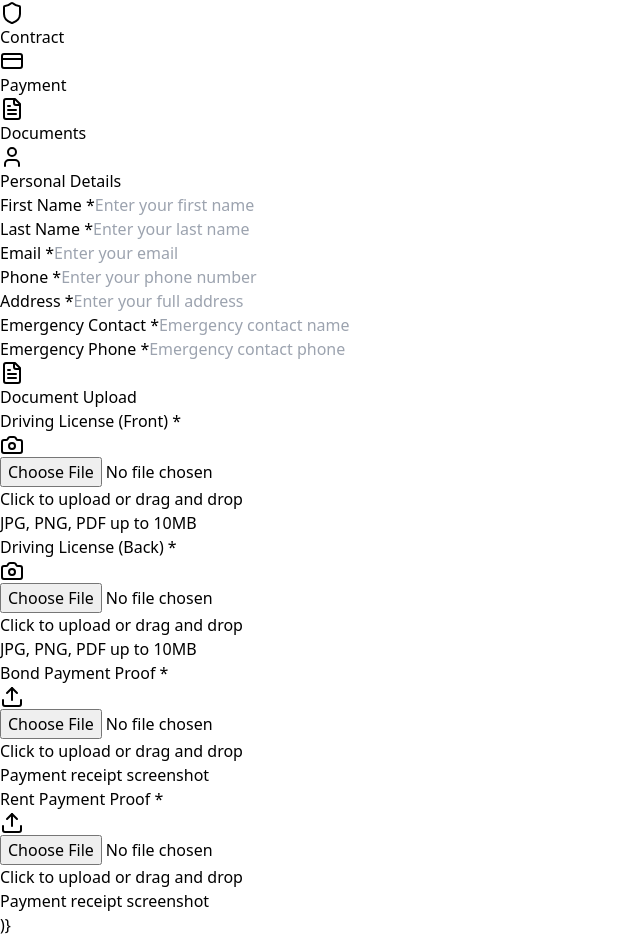
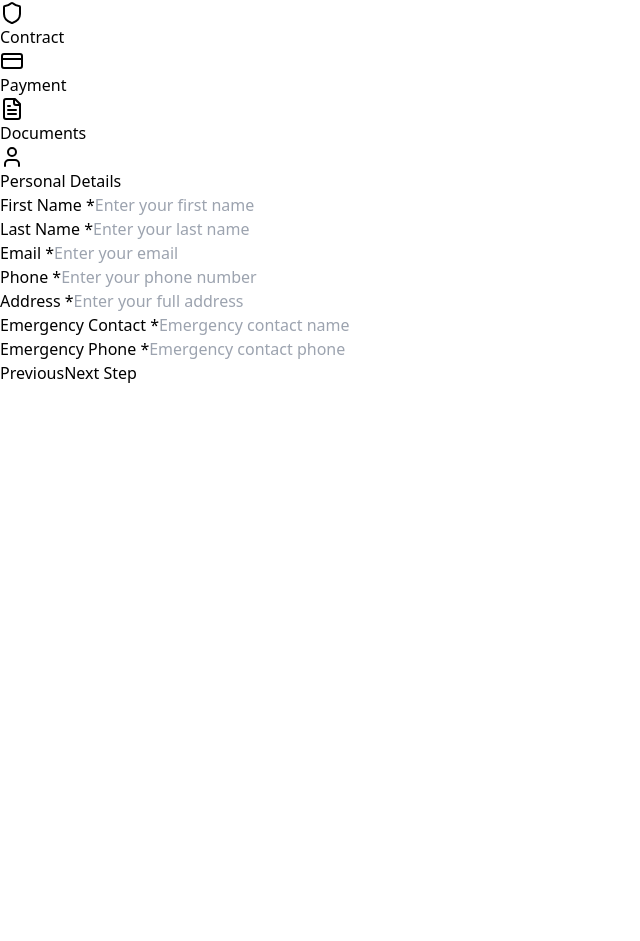
Before and after one commit to Joshua-bayagalla/auth-app, a React (Vite) app: page /qr-rental-application in a window 1280 px wide. Shown: the part 149-1090 px from the top of the page, without its empty margins (0-640 px from the left). After the commit the page ends 800 px from the top, so only its background shows below. Built offline with nearby package versions, Linux system fonts and the light colour scheme.

Commit message:
fix: clean up duplicate sections and enhance payment step with highlighted bank details

```diff
--- a/src/components/QRRentalApplication.jsx
+++ b/src/components/QRRentalApplication.jsx
@@ -19,7 +19,7 @@ import { API_BASE_URL } from '../config';
 const QRRentalApplication = () => {
   const navigate = useNavigate();
   const location = useLocation();
-  const vehicle = location.state?.vehicle;
+  const vehicle = location.state?.vehicle; // Potentially pre-selected vehicle
 
   const [currentStep, setCurrentStep] = useState(1);
   const [formData, setFormData] = useState({
@@ -387,107 +387,6 @@ const QRRentalApplication = () => {
               </div>
             </div>
           )}
-            <div className="bg-white/90 backdrop-blur-md rounded-3xl shadow-xl border border-white/30 p-8">
-              <div className="flex items-center mb-6">
-                <FileText className="w-8 h-8 text-purple-600 mr-3" />
-                <h2 className="text-2xl font-bold text-gray-900">Document Upload</h2>
-              </div>
-
-              <div className="space-y-6">
-                <div className="grid grid-cols-1 md:grid-cols-2 gap-6">
-                  <div>
-                    <label className="block text-sm font-medium text-gray-700 mb-2">Driving License (Front) *</label>
-                    <div className="border-2 border-dashed border-gray-300 rounded-xl p-6 text-center hover:border-blue-400 transition-colors">
-                      <Camera className="w-8 h-8 text-gray-400 mx-auto mb-2" />
-                      <input
-                        type="file"
-                        accept="image/*,.pdf"
-                        onChange={(e) => handleFileUpload(e, 'licenseFront')}
-                        className="hidden"
-                        id="licenseFront"
-                        required
-                      />
-                      <label htmlFor="licenseFront" className="cursor-pointer">
-                        <p className="text-sm text-gray-600">Click to upload or drag and drop</p>
-                        <p className="text-xs text-gray-500 mt-1">JPG, PNG, PDF up to 10MB</p>
-                      </label>
-                    </div>
-                    {formData.licenseFront && (
-                      <p className="text-sm text-green-600 mt-2">✓ {formData.licenseFront.name}</p>
-                    )}
-                  </div>
-
-                  <div>
-                    <label className="block text-sm font-medium text-gray-700 mb-2">Driving License (Back) *</label>
-                    <div className="border-2 border-dashed border-gray-300 rounded-xl p-6 text-center hover:border-blue-400 transition-colors">
-                      <Camera className="w-8 h-8 text-gray-400 mx-auto mb-2" />
-                      <input
-                        type="file"
-                        accept="image/*,.pdf"
-                        onChange={(e) => handleFileUpload(e, 'licenseBack')}
-                        className="hidden"
-                        id="licenseBack"
-                        required
-                      />
-                      <label htmlFor="licenseBack" className="cursor-pointer">
-                        <p className="text-sm text-gray-600">Click to upload or drag and drop</p>
-                        <p className="text-xs text-gray-500 mt-1">JPG, PNG, PDF up to 10MB</p>
-                      </label>
-                    </div>
-                    {formData.licenseBack && (
-                      <p className="text-sm text-green-600 mt-2">✓ {formData.licenseBack.name}</p>
-                    )}
-                  </div>
-                </div>
-
-                <div className="grid grid-cols-1 md:grid-cols-2 gap-6">
-                  <div>
-                    <label className="block text-sm font-medium text-gray-700 mb-2">Bond Payment Proof *</label>
-                    <div className="border-2 border-dashed border-gray-300 rounded-xl p-6 text-center hover:border-blue-400 transition-colors">
-                      <Upload className="w-8 h-8 text-gray-400 mx-auto mb-2" />
-                      <input
-                        type="file"
-                        accept="image/*,.pdf"
-                        onChange={(e) => handleFileUpload(e, 'bondProof')}
-                        className="hidden"
-                        id="bondProof"
-                        required
-                      />
-                      <label htmlFor="bondProof" className="cursor-pointer">
-                        <p className="text-sm text-gray-600">Click to upload or drag and drop</p>
-                        <p className="text-xs text-gray-500 mt-1">Payment receipt screenshot</p>
-                      </label>
-                    </div>
-                    {formData.bondProof && (
-                      <p className="text-sm text-green-600 mt-2">✓ {formData.bondProof.name}</p>
-                    )}
-                  </div>
-
-                  <div>
-                    <label className="block text-sm font-medium text-gray-700 mb-2">Rent Payment Proof *</label>
-                    <div className="border-2 border-dashed border-gray-300 rounded-xl p-6 text-center hover:border-blue-400 transition-colors">
-                      <Upload className="w-8 h-8 text-gray-400 mx-auto mb-2" />
-                      <input
-                        type="file"
-                        accept="image/*,.pdf"
-                        onChange={(e) => handleFileUpload(e, 'rentProof')}
-                        className="hidden"
-                        id="rentProof"
-                        required
-                      />
-                      <label htmlFor="rentProof" className="cursor-pointer">
-                        <p className="text-sm text-gray-600">Click to upload or drag and drop</p>
-                        <p className="text-xs text-gray-500 mt-1">Payment receipt screenshot</p>
-                      </label>
-                    </div>
-                    {formData.rentProof && (
-                      <p className="text-sm text-green-600 mt-2">✓ {formData.rentProof.name}</p>
-                    )}
-                  </div>
-                </div>
-              </div>
-            </div>
-          )}
 
           {/* Step 3: Payment Information */}
           {currentStep === 3 && (
@@ -497,25 +396,50 @@ const QRRentalApplication = () => {
                 <h2 className="text-2xl font-bold text-gray-900">Payment Information</h2>
               </div>
 
-              <div className="grid grid-cols-1 md:grid-cols-2 gap-6 mb-6">
-                <div className="bg-gradient-to-br from-blue-50 to-blue-100 rounded-2xl p-6 border border-blue-200">
-                  <h3 className="text-lg font-semibold text-blue-900 mb-4">Business Account</h3>
-                  <div className="space-y-2 text-sm">
-                    <p><span className="font-medium">Name:</span> Kamboh logistics pty ltd</p>
-                    <p><span className="font-medium">BSB:</span> 083004</p>
-                    <p><span className="font-medium">Account:</span> 787900650</p>
+              {/* Highlighted Bank Details */}
+              <div className="bg-gradient-to-br from-blue-50 to-indigo-100 rounded-2xl p-8 border-2 border-blue-200 mb-8">
+                <h3 className="text-xl font-bold text-blue-900 mb-6 text-center">🏦 Bank Account Details</h3>
+                <div className="grid grid-cols-1 md:grid-cols-2 gap-6">
+                  <div className="bg-white rounded-xl p-6 border border-blue-300 shadow-lg">
+                    <div className="flex items-center mb-4">
+                      <CreditCard className="w-6 h-6 text-blue-600 mr-2" />
+                      <h4 className="text-lg font-semibold text-blue-900">Business Account</h4>
                     </div>
+                    <div className="space-y-3 text-sm">
+                      <div className="flex justify-between">
+                        <span className="font-medium text-gray-700">Account Name:</span>
+                        <span className="text-blue-900 font-semibold">Kamboh logistics pty ltd</span>
                       </div>
-
-                <div className="bg-gradient-to-br from-green-50 to-green-100 rounded-2xl p-6 border border-green-200">
-                  <h3 className="text-lg font-semibold text-green-900 mb-4">PAYID</h3>
-                  <div className="space-y-2 text-sm">
-                    <p><span className="font-medium">Mobile:</span> +61411766786</p>
-                    <p className="text-xs text-gray-600">Use this for quick payments</p>
+                      <div className="flex justify-between">
+                        <span className="font-medium text-gray-700">BSB:</span>
+                        <span className="text-blue-900 font-semibold">083004</span>
+                      </div>
+                      <div className="flex justify-between">
+                        <span className="font-medium text-gray-700">Account Number:</span>
+                        <span className="text-blue-900 font-semibold">787900650</span>
                       </div>
                     </div>
                   </div>
 
+                  <div className="bg-white rounded-xl p-6 border border-green-300 shadow-lg">
+                    <div className="flex items-center mb-4">
+                      <Upload className="w-6 h-6 text-green-600 mr-2" />
+                      <h4 className="text-lg font-semibold text-green-900">PAYID (Quick Payment)</h4>
+                    </div>
+                    <div className="space-y-3 text-sm">
+                      <div className="flex justify-between">
+                        <span className="font-medium text-gray-700">Mobile:</span>
+                        <span className="text-green-900 font-semibold">+61411766786</span>
+                      </div>
+                      <p className="text-xs text-gray-600 mt-2">Use this for instant payments</p>
+                    </div>
+                  </div>
+                </div>
+              </div>
+
+              {/* Contract Details */}
+              <div className="bg-gray-50 rounded-xl p-6">
+                <h3 className="text-lg font-semibold text-gray-900 mb-4">Contract Details</h3>
                 <div className="grid grid-cols-1 md:grid-cols-3 gap-6">
                   <div>
                     <label className="block text-sm font-medium text-gray-700 mb-2">Contract Period *</label>
@@ -554,6 +478,7 @@ const QRRentalApplication = () => {
                       className="w-full px-4 py-3 border border-gray-300 rounded-xl focus:outline-none focus:ring-2 focus:ring-blue-500 focus:border-blue-500 transition-all duration-200"
                       placeholder="Amount in AUD"
                     />
+                  </div>
                 </div>
               </div>
             </div>
```
Lines whose indentation alone changed are shown as unchanged.
